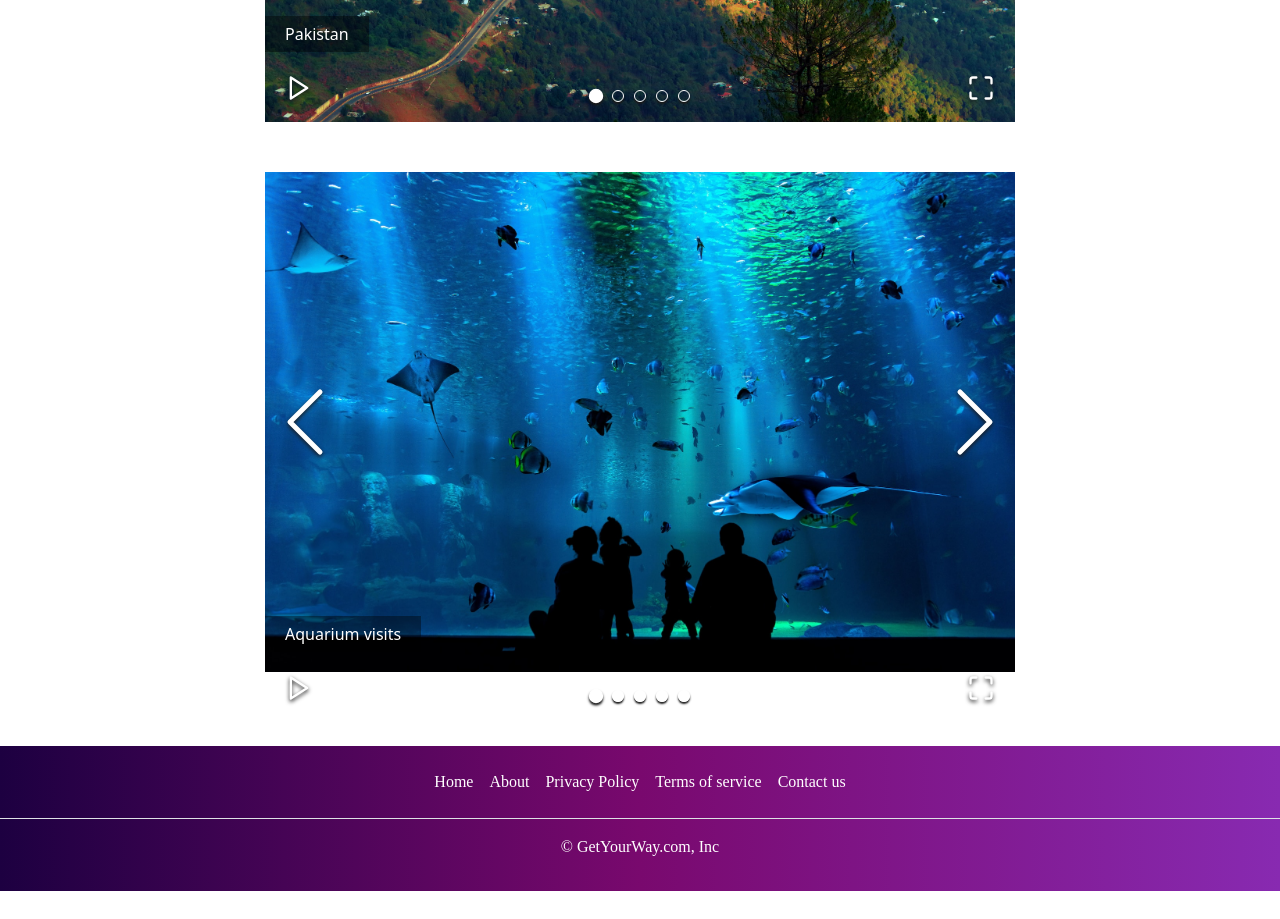
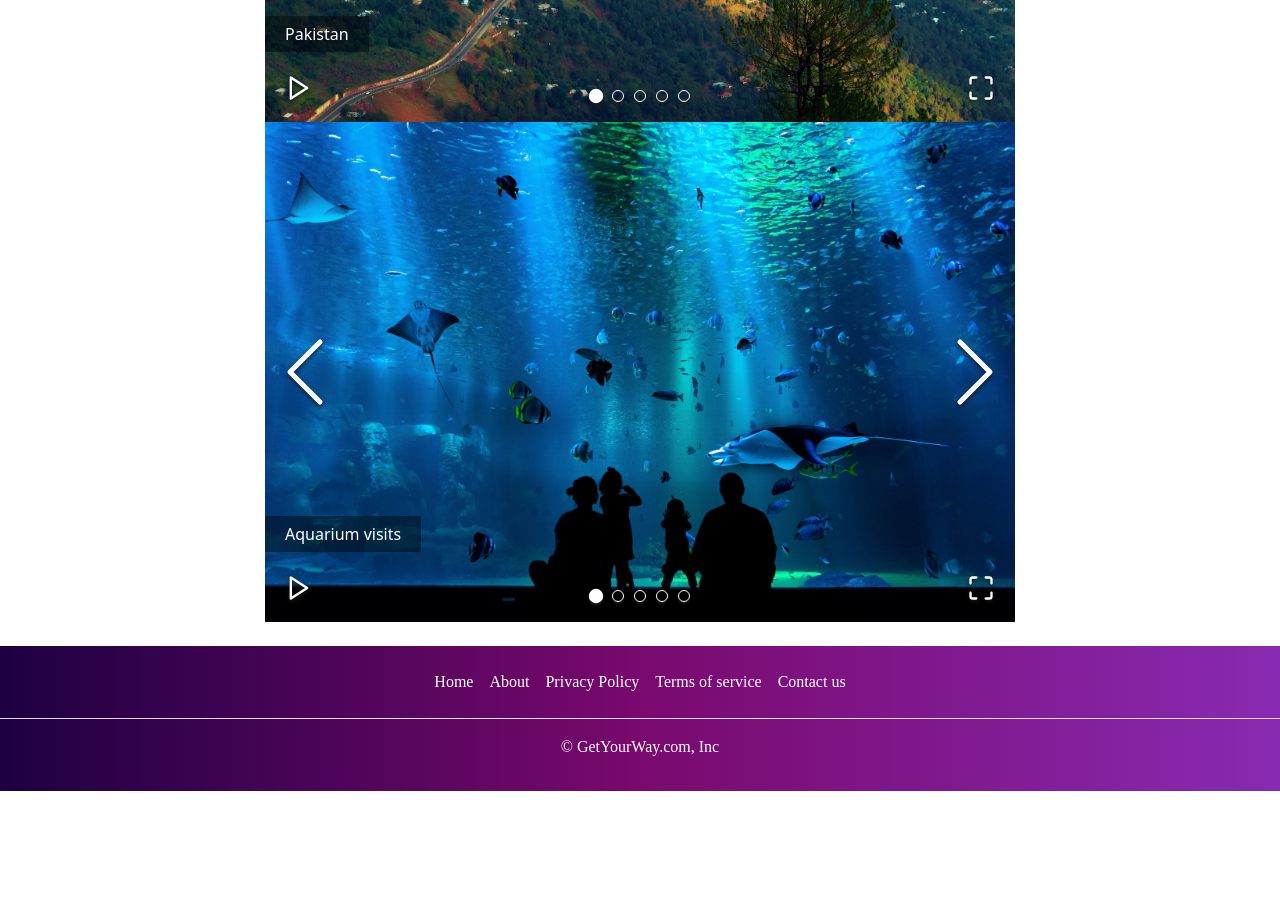
Before and after one commit to eclonghurst/SkyTwoFlyFront, a React (Create React App) app: page / in a window 1280 px wide. Shown: the part 880-1799 px from the top of the page. After the commit the page ends 1719 px from the top, so only its background shows below. Built offline with nearby package versions, Linux system fonts and the light colour scheme; a web font is replaced by a local one.

Commit message:
styling carousel two

```diff
--- a/src/Components/SecondCarousel.jsx
+++ b/src/Components/SecondCarousel.jsx
@@ -6,28 +6,22 @@ const images = [
   {
     original: "/aquarium.jpg",
     description: "Aquarium visits",
-    originalHeight: "600px",
-    originalWidth: "1000px",
   },
   {
     original: "/beach.jpg",
     description: "Beach days",
-    originalHeight: "600px",
   },
   {
     original: "/hiking.jpg",
     description: "hiking trails",
-    originalHeight: "600px",
   },
   {
     original: "/fishing.jpg",
     description: "Fishing trips",
-    originalHeight: "600px",
   },
   {
     original: "/museum.jpg",
     description: "Museum days",
-    originalHeight: "600px",
   },
 ];
 
```
